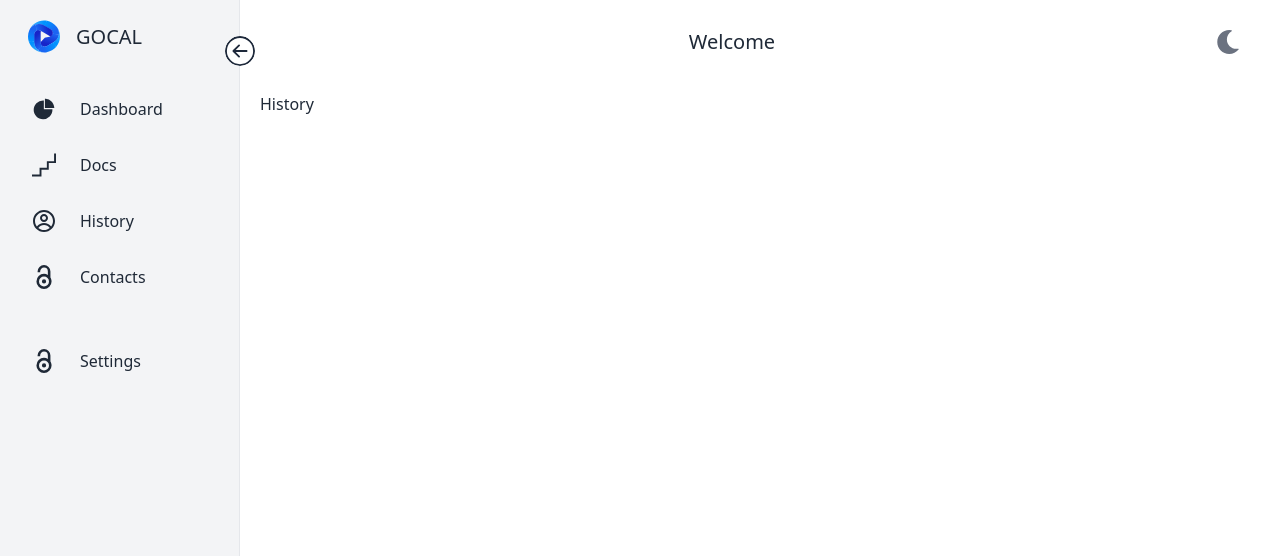
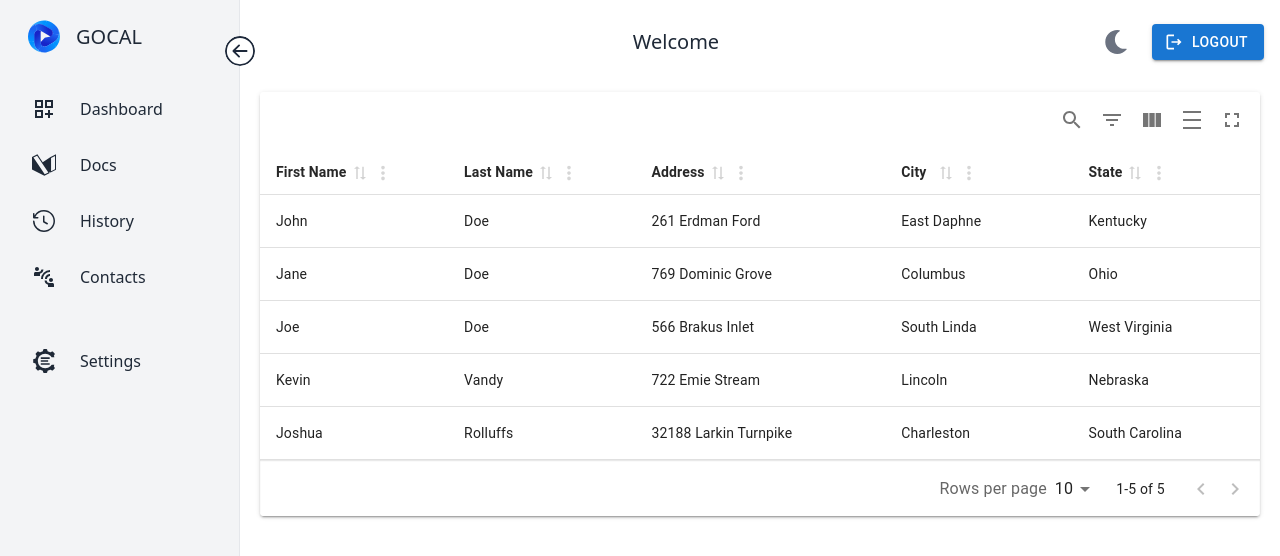
Before and after one commit to cayce2/Gocal, a React (Create React App) app: page /history in a window 1280 px wide. Shown: the top 556 px of the page. Built offline with nearby package versions, Linux system fonts and the light colour scheme.

Commit message:
frontend update

```diff
--- a/package.json
+++ b/package.json
@@ -7,17 +7,20 @@
     "@emotion/styled": "^11.11.5",
     "@headlessui/react": "^2.0.4",
     "@heroicons/react": "^2.1.3",
+    "@material-tailwind/react": "^2.1.9",
     "@mui/icons-material": "^5.15.19",
     "@mui/material": "^5.15.19",
     "@react-icons/all-files": "^4.1.0",
     "@testing-library/jest-dom": "^5.17.0",
     "@testing-library/react": "^13.4.0",
     "@testing-library/user-event": "^13.5.0",
+    "material-react-table": "^2.13.0",
     "react": "^18.3.1",
     "react-dom": "^18.3.1",
     "react-icons": "^5.2.1",
     "react-router-dom": "^6.23.1",
     "react-scripts": "5.0.1",
+    "react-table": "^7.8.0",
     "styled-components": "^6.1.11",
     "web-vitals": "^2.1.4"
   },
--- a/src/App.js
+++ b/src/App.js
@@ -1,7 +1,5 @@
 import Layout from './components/Layout'
 import { BrowserRouter, Routes, Route } from 'react-router-dom'
-
-import Home from './pages/Home'
 import Dashboard from './pages/Dashboard'
 import Docs from './pages/Docs'
 import History from './pages/History'
@@ -13,7 +11,7 @@ function App() {
         <BrowserRouter>
             <Layout>
                 <Routes>
-                    <Route path='/' element={<Home />} />
+                    <Route path='/' element={<Dashboard />} />
                     <Route path='/dashboard' element={<Dashboard />} />
                     <Route path='/history' element={<History />} />
                     <Route path='/Docs' element={<Docs />} />
--- /dev/null
+++ b/src/components/Logout.js
@@ -0,0 +1,27 @@
+  // Import necessary dependencies
+  import React from 'react';
+  import Button from '@mui/material/Button';
+  import { MdOutlineLogout } from 'react-icons/md';
+
+  // Define the LogoutButton component
+  const Logout = () => {
+    // Define a function to handle the logout action
+    const handleLogout = () => {
+      // Implement your logout logic here
+      console.log('Logout clicked');
+      // For example, you could clear the user session, redirect to a login page, etc.
+    };
+
+    // Render the button with the icon and label
+    return (
+      <Button
+        variant="contained" // Choose the variant of the button (e.g., "text", "contained", "outlined")
+        color="primary" // Choose the color of the button
+        startIcon={<MdOutlineLogout />} // Set the start icon
+        onClick={handleLogout} // Set the click handler
+      >
+        Logout
+      </Button>
+    );
+  };
+  export default Logout;
--- a/src/components/Navbar.js
+++ b/src/components/Navbar.js
@@ -1,5 +1,6 @@
 import React from 'react'
 import Toggle from './ThemeToggle'
+import Logout from '../components/Logout'
 
 const Navbar = () => {
   return (
@@ -14,6 +15,9 @@ const Navbar = () => {
         <div className='flex justify-end pr-4'>
           <Toggle />
         </div>
+        <div>
+                    <Logout />
+                    </div>
       </div>
     </nav>
   )
--- a/src/components/Sidebar.js
+++ b/src/components/Sidebar.js
@@ -2,10 +2,11 @@ import React, { useState } from 'react'
 import { Link, useLocation } from 'react-router-dom'
 
 import { BsArrowLeftCircle } from 'react-icons/bs'
-import { AiFillPieChart } from 'react-icons/ai'
-import { SiFuturelearn } from 'react-icons/si'
-import { SiOpenaccess } from 'react-icons/si'
-import { CgProfile } from 'react-icons/cg'
+import { MdOutlineDashboardCustomize } from "react-icons/md";
+import { SiMaterialformkdocs } from "react-icons/si";
+import { MdConnectWithoutContact } from "react-icons/md";
+import { SiCompilerexplorer } from "react-icons/si";
+import { GoHistory } from "react-icons/go";
 import Logo from '../assets/images/logo.png'
 import HamburgerButton from './HumburgerMenuButton/HamburgerButton'
 
@@ -15,11 +16,11 @@ const Sidebar = () => {
   const location = useLocation()
 
   const Menus = [
-    { title: 'Dashboard', path: '/dashboard', src: <AiFillPieChart /> },
-    { title: 'Docs', path: '/Docs', src: <SiFuturelearn /> },
-    { title: 'History', path: '/History', src: <CgProfile /> },
-    { title: 'Contacts', path: '/Contacts', src: <SiOpenaccess /> },
-    { title: 'Settings', path: '/Settings', src: <SiOpenaccess />, gap: 'true' },
+    { title: 'Dashboard', path: '/dashboard', src: <MdOutlineDashboardCustomize /> },
+    { title: 'Docs', path: '/Docs', src: <SiMaterialformkdocs /> },
+    { title: 'History', path: '/History', src: <GoHistory /> },
+    { title: 'Contacts', path: '/Contacts', src: <MdConnectWithoutContact /> },
+    { title: 'Settings', path: '/Settings', src: <SiCompilerexplorer />, gap: 'true' },
   ]
 
   return (
--- a/src/pages/Contacts.js
+++ b/src/pages/Contacts.js
@@ -1,7 +1,79 @@
-import React from 'react'
+import React from "react";
 
-const Contacts = () => {
-    return <div className='dark:text-white'>Contacts</div>
+export default function App() {
+  return (
+    <div>
+        <div className="border-b border-gray-900/10 pb-12">
+          <h2 className="text-base font-semibold leading-7 text-gray-900">Contact Us</h2>
+          <p className="mt-1 text-sm leading-6 text-gray-600">
+            This information will be displayed publicly so be careful what you share.
+          </p>
+        </div>
+      <section className="text-gray-900 body-font relative">
+        <div className="space-y-12">
+          <div className="flex flex-col text-center w-full mb-12">
+            <h1 className="sm:text-3xl text-2xl font-medium title-font mb-4 text-gray-900">
+              Contact Us
+            </h1>
+            <p className="lg:w-2/3 mx-auto leading-relaxed text-base">
+              Let your voice be heard!
+            </p>
+          </div>
+          <div className="lg:w-1/2 md:w-2/3 mx-auto">
+            <div className="flex flex-wrap -m-2">
+              <div className="p-2 w-1/2">
+                <div className="relative">
+                  <label for="name" className="leading-7 text-sm text-gray-600">
+                    Name
+                  </label>
+                  <input
+                    type="text"
+                    id="name"
+                    name="name"
+                    className="w-full bg-gray-100 rounded border border-gray-300 focus:border-indigo-500 text-base outline-none text-gray-700 py-1 px-3 leading-8 transition-colors duration-200 ease-in-out"
+                  />
+                </div>
+              </div>
+              <div className="p-2 w-1/2">
+                <div className="relative">
+                  <label
+                    for="email"
+                    className="leading-7 text-sm text-gray-600"
+                  >
+                    Email
+                  </label>
+                  <input
+                    type="email"
+                    id="email"
+                    name="email"
+                    className="w-full bg-gray-100 rounded border border-gray-300 focus:border-indigo-500 text-base outline-none text-gray-700 py-1 px-3 leading-8 transition-colors duration-200 ease-in-out"
+                  />
+                </div>
+              </div>
+              <div className="p-2 w-full">
+                <div className="relative">
+                  <label
+                    for="message"
+                    className="leading-7 text-sm text-gray-600"
+                  >
+                    Message
+                  </label>
+                  <textarea
+                    id="message"
+                    name="message"
+                    className="w-full bg-gray-100 rounded border border-gray-300 focus:border-indigo-500 h-32 text-base outline-none text-gray-700 py-1 px-3 resize-none leading-6 transition-colors duration-200 ease-in-out"
+                  ></textarea>
+                </div>
+              </div>
+              <div className="p-2 w-full">
+                <button className="flex mx-auto text-white bg-blue-500 border-0 py-2 px-8 focus:outline-none hover:bg-indigo-600 rounded text-lg">
+                  Submit
+                </button>
+              </div>
+            </div>
+          </div>
+        </div>
+      </section>
+    </div>
+  );
 }
-
-export default Contacts
--- a/src/pages/History.js
+++ b/src/pages/History.js
@@ -1,7 +1,98 @@
-import React from 'react'
+import { useMemo } from 'react';
+import {
+  MaterialReactTable,
+  useMaterialReactTable,
+} from 'material-react-table';
 
-const History = () => {
-    return <div className='dark:text-white'>History</div>
-}
+//nested data is ok, see accessorKeys in ColumnDef below
+const data = [
 
-export default History
+  {
+    name: {
+      firstName: 'John',
+      lastName: 'Doe',
+    },
+    address: '261 Erdman Ford',
+    city: 'East Daphne',
+    state: 'Kentucky',
+  },
+  {
+    name: {
+      firstName: 'Jane',
+      lastName: 'Doe',
+    },
+    address: '769 Dominic Grove',
+    city: 'Columbus',
+    state: 'Ohio',
+  },
+  {
+    name: {
+      firstName: 'Joe',
+      lastName: 'Doe',
+    },
+    address: '566 Brakus Inlet',
+    city: 'South Linda',
+    state: 'West Virginia',
+  },
+  {
+    name: {
+      firstName: 'Kevin',
+      lastName: 'Vandy',
+    },
+    address: '722 Emie Stream',
+    city: 'Lincoln',
+    state: 'Nebraska',
+  },
+  {
+    name: {
+      firstName: 'Joshua',
+      lastName: 'Rolluffs',
+    },
+    address: '32188 Larkin Turnpike',
+    city: 'Charleston',
+    state: 'South Carolina',
+  },
+];
+
+const Example = () => {
+  //should be memoized or stable
+  const columns = useMemo(
+    () => [
+      {
+        accessorKey: 'name.firstName', //access nested data with dot notation
+        header: 'First Name',
+        size: 150,
+      },
+      {
+        accessorKey: 'name.lastName',
+        header: 'Last Name',
+        size: 150,
+      },
+      {
+        accessorKey: 'address', //normal accessorKey
+        header: 'Address',
+        size: 200,
+      },
+      {
+        accessorKey: 'city',
+        header: 'City',
+        size: 150,
+      },
+      {
+        accessorKey: 'state',
+        header: 'State',
+        size: 150,
+      },
+    ],
+    [],
+  );
+
+  const table = useMaterialReactTable({
+    columns,
+    data, //data must be memoized or stable (useState, useMemo, defined outside of this component, etc.)
+  });
+
+  return <MaterialReactTable table={table} />;
+};
+
+export default Example;
```
Also changed, not shown: 1 other file (tests, documents, lock files or other folders).
